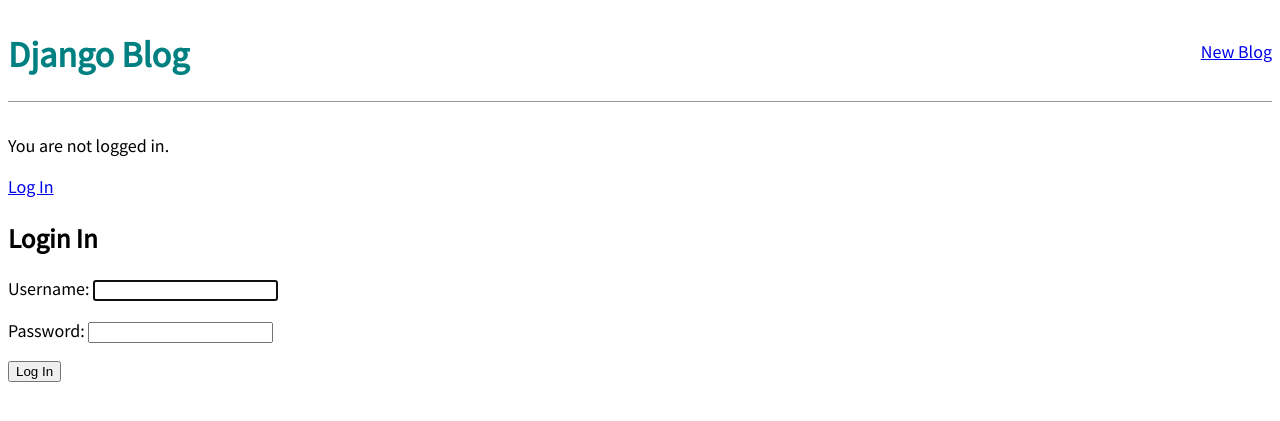
After one commit to RedHoodJT1988/django-blog, a Django app: page /accounts/login/ in a window 1280 px wide. The commit adds this page. Shown: the top 421 px of the page. Run offline with Django 3.2, Linux system fonts and the light colour scheme.

Commit message:
add login and logout pages

```diff
--- a/blog_project/settings.py
+++ b/blog_project/settings.py
@@ -120,3 +120,6 @@ USE_TZ = True
 
 STATIC_URL = '/static/'
 STATICFILES_DIRS = [os.path.join(BASE_DIR, 'static')]
+
+LOGIN_REDIRECT_URL = 'home'
+LOGUT_REDIRECT_URL = 'home'
--- a/blog_project/urls.py
+++ b/blog_project/urls.py
@@ -18,5 +18,6 @@ from django.urls import path, include
 
 urlpatterns = [
     path('admin/', admin.site.urls),
+    path('accounts/', include('django.contrib.auth.urls')),
     path('', include('blog.urls')),
 ]
--- a/templates/base.html
+++ b/templates/base.html
@@ -14,6 +14,13 @@
                 <a href="{% url 'post_new' %}">New Blog</a>
             </div>
         </header>
+        {% if user.is_authenticated %}
+            <p>Hi {{ user.username }}!</p>
+            <a href="{% url 'logout' %}">Log Out</a>
+        {% else %}
+            <p>You are not logged in.</p>
+            <a href="{% url 'login' %}">Log In</a>
+        {% endif %}
         {% block content %}
         {% endblock content %}
 
--- /dev/null
+++ b/templates/registration/login.html
@@ -0,0 +1,10 @@
+{% extends 'base.html' %}
+
+{% block content %}
+<h2>Login In</h2>
+<form method='post'>
+    {% csrf_token %}
+    {{ form.as_p }}
+    <button type="submit">Log In</button>
+</form>
+{% endblock content %}
```
Also changed, not shown: db.sqlite3.
